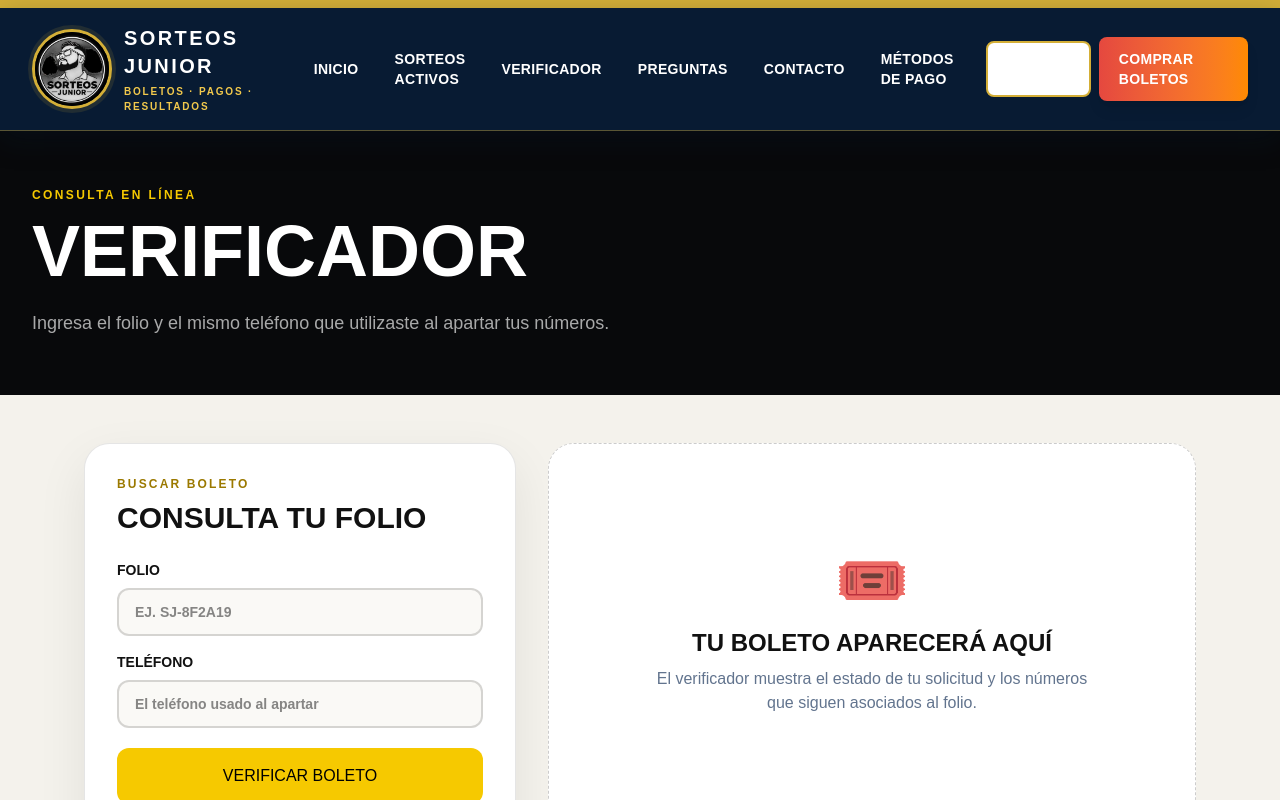
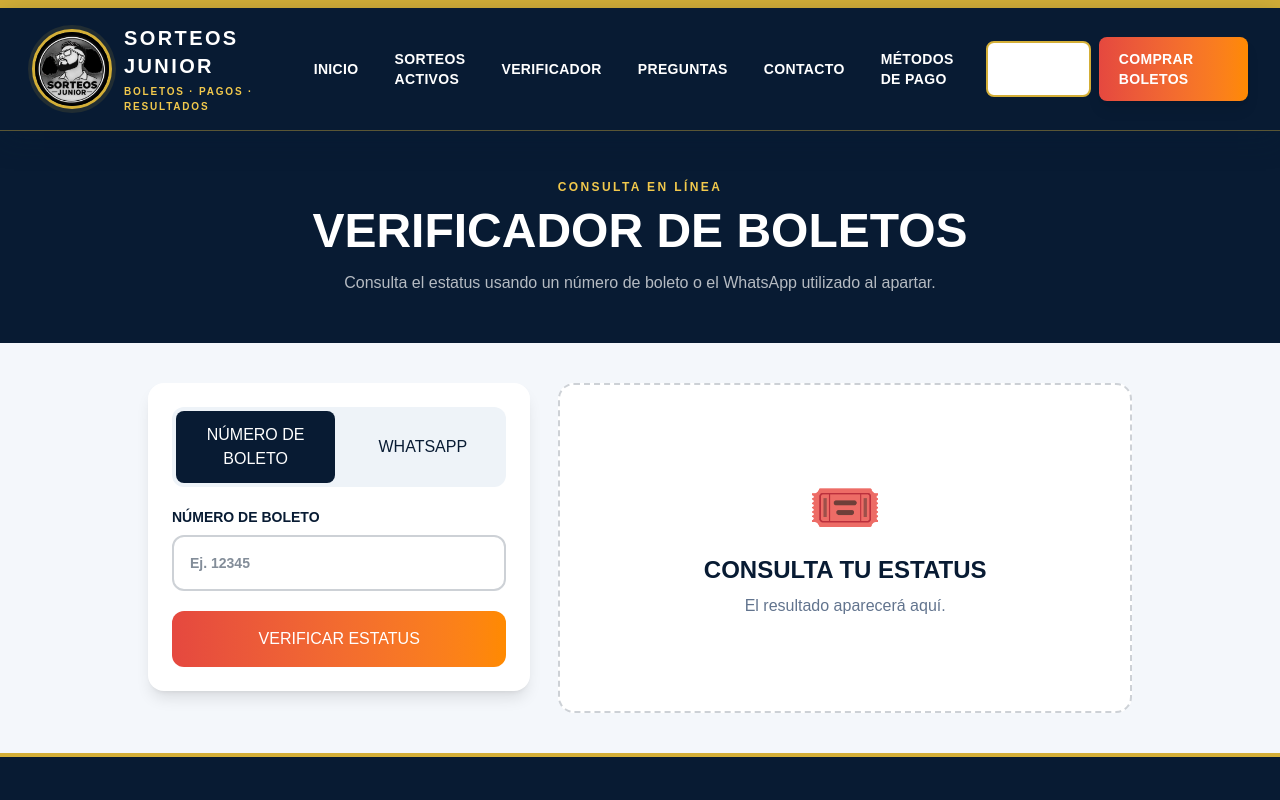
Before and after one commit to victornada2001-hash/Auto-Stereo-Codes---Car-Radio-Code-Service, a Next.js app in the folder raffles-app/: page /verificador in a window 1280 px wide. Shown: the top 800 px of the page. Built offline with nearby package versions, Linux system fonts and the light colour scheme.

Commit message:
Redesign verifier for ticket number or WhatsApp

```diff
--- a/raffles-app/app/verificador/page.tsx
+++ b/raffles-app/app/verificador/page.tsx
@@ -1,91 +1,73 @@
 "use client";
 
 import { FormEvent, useState } from "react";
-import { SiteFooter, SiteHeader } from "../components/site";
+import { JuniorClassicHeader } from "../components/junior-classic-header";
+import { SiteFooter } from "../components/site";
 
+type VerifyRow = {
+  folio?: string | null;
+  status: string;
+  ticket_number?: number | null;
+  ticket_count?: number;
+  created_at?: string | null;
+};
 type VerifyResult = {
-  folio: string;
-  status: string;
-  amount: number;
-  expires_at?: string | null;
-  paid_at?: string | null;
-  created_at?: string | null;
-  tickets: number[];
-  released_ticket_count?: number;
-  raffle?: { id: string; title: string; status: string; draw_date?: string | null; prize?: string | null } | null;
+  mode: "ticket" | "phone";
+  raffle?: { id:string; title:string; prize?:string|null } | null;
+  results: VerifyRow[];
 };
 
 const labels: Record<string, string> = {
+  available: "Disponible",
   reserved: "Apartado",
-  receipt_uploaded: "Comprobante recibido",
+  receipt_uploaded: "Pago en revisión",
   paid: "Pagado",
-  unpaid: "Pendiente / no pagado",
+  unpaid: "No pagado",
   manual_review: "En revisión",
-  cancelled: "Liberado / cancelado",
+  ai_reviewed: "En revisión",
+  cancelled: "Cancelado",
 };
 
+function statusClass(status:string) {
+  if(status==="paid") return "bg-emerald-100 text-emerald-800";
+  if(status==="available") return "bg-sky-100 text-sky-800";
+  if(status==="receipt_uploaded"||status==="manual_review"||status==="ai_reviewed") return "bg-amber-100 text-amber-800";
+  return "bg-red-100 text-red-800";
+}
+
 export default function VerificadorPage() {
-  const [folio, setFolio] = useState("");
-  const [phone, setPhone] = useState("");
-  const [result, setResult] = useState<VerifyResult | null>(null);
-  const [error, setError] = useState("");
-  const [loading, setLoading] = useState(false);
+  const [mode,setMode]=useState<"ticket"|"phone">("ticket");
+  const [value,setValue]=useState("");
+  const [result,setResult]=useState<VerifyResult|null>(null);
+  const [error,setError]=useState("");
+  const [loading,setLoading]=useState(false);
 
-  async function verify(event: FormEvent) {
+  async function verify(event:FormEvent) {
     event.preventDefault();
-    setLoading(true); setError(""); setResult(null);
-    try {
-      const response = await fetch("/api/verificar", {
-        method: "POST",
-        headers: { "Content-Type": "application/json" },
-        body: JSON.stringify({ folio, phone }),
-      });
-      const data = await response.json();
-      if (!response.ok) throw new Error(data?.error || "No fue posible verificar el boleto.");
+    setLoading(true);setError("");setResult(null);
+    try{
+      const response=await fetch("/api/verificar",{method:"POST",headers:{"Content-Type":"application/json"},body:JSON.stringify({mode,value})});
+      const data=await response.json();
+      if(!response.ok)throw new Error(data?.error||"No fue posible verificar.");
       setResult(data);
-    } catch (e) {
-      setError(e instanceof Error ? e.message : "No fue posible verificar el boleto.");
-    } finally {
-      setLoading(false);
-    }
+    }catch(e){setError(e instanceof Error?e.message:"No fue posible verificar.");}
+    finally{setLoading(false);}
   }
 
-  return <main className="min-h-screen bg-[#f4f2ec] text-[#111]">
-    <SiteHeader />
-    <section className="bg-[#08090b] text-white"><div className="mx-auto max-w-7xl px-5 py-14 lg:px-8"><div className="text-xs font-black uppercase tracking-[.2em] text-[#f6c900]">Consulta en línea</div><h1 className="mt-3 text-5xl font-black uppercase leading-none sm:text-7xl">Verificador</h1><p className="mt-5 max-w-2xl text-lg leading-8 text-white/65">Ingresa el folio y el mismo teléfono que utilizaste al apartar tus números.</p></div></section>
+  return <main className="min-h-screen bg-[#f4f7fb] text-[#111827]">
+    <JuniorClassicHeader whatsapp="6648118609"/>
+    <section className="bg-[#081b33] px-5 py-12 text-center text-white"><div className="text-xs font-black uppercase tracking-[.2em] text-[#f2c94c]">Consulta en línea</div><h1 className="mt-3 text-5xl font-black uppercase">Verificador de boletos</h1><p className="mx-auto mt-4 max-w-2xl text-white/70">Consulta el estatus usando un número de boleto o el WhatsApp utilizado al apartar.</p></section>
 
-    <section className="mx-auto grid max-w-6xl gap-8 px-5 py-12 lg:grid-cols-[.8fr_1.2fr]">
-      <form onSubmit={verify} className="h-fit rounded-[1.6rem] border border-black/10 bg-white p-6 shadow-[0_18px_50px_rgba(0,0,0,.08)] sm:p-8">
-        <div className="text-xs font-black uppercase tracking-[.18em] text-[#9b7900]">Buscar boleto</div>
-        <h2 className="mt-2 text-3xl font-black uppercase">Consulta tu folio</h2>
-        <label className="mt-6 block text-sm font-black uppercase">Folio<input value={folio} onChange={e=>setFolio(e.target.value.toUpperCase())} required placeholder="Ej. SJ-8F2A19" className="mt-2 w-full rounded-xl border-2 border-black/15 bg-[#faf9f6] px-4 py-3 text-base font-bold uppercase outline-none focus:border-[#f6c900]" /></label>
-        <label className="mt-4 block text-sm font-black uppercase">Teléfono<input value={phone} onChange={e=>setPhone(e.target.value)} required inputMode="tel" placeholder="El teléfono usado al apartar" className="mt-2 w-full rounded-xl border-2 border-black/15 bg-[#faf9f6] px-4 py-3 text-base font-bold outline-none focus:border-[#f6c900]" /></label>
-        <button disabled={loading} className="mt-5 w-full rounded-xl bg-[#f6c900] px-5 py-4 font-black uppercase text-black disabled:opacity-50">{loading ? "Consultando…" : "Verificar boleto"}</button>
-        {error && <div className="mt-4 rounded-xl border border-red-200 bg-red-50 p-4 text-sm font-bold text-red-700">{error}</div>}
-        <p className="mt-5 text-xs leading-5 text-slate-500">Por seguridad, se requieren ambos datos. Si cambiaste de número o no recuerdas el folio, contacta a administración.</p>
+    <section className="mx-auto grid max-w-5xl gap-7 px-5 py-10 lg:grid-cols-[.8fr_1.2fr]">
+      <form onSubmit={verify} className="h-fit rounded-2xl bg-white p-6 shadow-lg">
+        <div className="grid grid-cols-2 gap-2 rounded-xl bg-[#eef3f8] p-1"><button type="button" onClick={()=>{setMode("ticket");setValue("");setResult(null);setError("");}} className={`rounded-lg px-3 py-3 text-xs font-black uppercase ${mode==="ticket"?"bg-[#081b33] text-white":"text-[#081b33]"}`}>Número de boleto</button><button type="button" onClick={()=>{setMode("phone");setValue("");setResult(null);setError("");}} className={`rounded-lg px-3 py-3 text-xs font-black uppercase ${mode==="phone"?"bg-[#081b33] text-white":"text-[#081b33]"}`}>WhatsApp</button></div>
+        <label className="mt-5 block text-sm font-black uppercase text-[#081b33]">{mode==="ticket"?"Número de boleto":"WhatsApp de 10 dígitos"}<input value={value} onChange={e=>setValue(e.target.value.replace(/\D/g,""))} required inputMode="numeric" placeholder={mode==="ticket"?"Ej. 12345":"Ej. 6648118609"} className="mt-2 w-full rounded-xl border-2 border-[#081b33]/20 px-4 py-4 text-lg font-black outline-none focus:border-[#d4af37]"/></label>
+        <button disabled={loading} className="mt-5 w-full rounded-xl bg-gradient-to-r from-[#e5483f] to-[#ff8a00] px-5 py-4 font-black uppercase text-white disabled:opacity-50">{loading?"Consultando…":"Verificar estatus"}</button>
+        {error&&<div className="mt-4 rounded-xl border border-red-200 bg-red-50 p-4 text-sm font-bold text-red-700">{error}</div>}
       </form>
 
-      <div>
-        {!result ? <div className="flex min-h-[380px] items-center justify-center rounded-[1.6rem] border border-dashed border-black/20 bg-white p-10 text-center"><div><div className="text-6xl">🎟️</div><div className="mt-4 text-2xl font-black uppercase">Tu boleto aparecerá aquí</div><p className="mt-2 max-w-md text-slate-500">El verificador muestra el estado de tu solicitud y los números que siguen asociados al folio.</p></div></div> : <ResultCard result={result} />}
-      </div>
+      {!result?<div className="grid min-h-[330px] place-items-center rounded-2xl border-2 border-dashed border-[#081b33]/20 bg-white p-8 text-center"><div><div className="text-6xl">🎟️</div><h2 className="mt-4 text-2xl font-black uppercase text-[#081b33]">Consulta tu estatus</h2><p className="mt-2 text-slate-500">El resultado aparecerá aquí.</p></div></div>:<div className="rounded-2xl bg-white p-6 shadow-lg"><div className="text-xs font-black uppercase tracking-[.18em] text-[#b78c12]">{result.raffle?.title||"Sorteo activo"}</div><h2 className="mt-2 text-3xl font-black uppercase text-[#081b33]">Resultado</h2><div className="mt-5 space-y-3">{result.results.map((row,index)=><div key={`${row.folio||row.ticket_number||index}-${index}`} className="rounded-xl border border-slate-200 p-4"><div className="flex flex-wrap items-center justify-between gap-3"><div>{row.ticket_number?<div className="font-mono text-xl font-black text-[#081b33]">Boleto {row.ticket_number}</div>:<div className="font-black text-[#081b33]">{row.ticket_count||0} boleto(s)</div>}{row.folio&&<div className="mt-1 text-xs font-bold text-slate-500">Folio {row.folio}</div>}</div><span className={`rounded-full px-4 py-2 text-xs font-black uppercase ${statusClass(row.status)}`}>{labels[row.status]||row.status}</span></div></div>)}</div></div>}
     </section>
-    <SiteFooter settings={{}} />
+    <SiteFooter settings={{whatsapp_number:"6648118609"}}/>
   </main>;
 }
-
-function ResultCard({ result }: { result: VerifyResult }) {
-  const paid = result.status === "paid";
-  return <div className="overflow-hidden rounded-[1.6rem] border border-black/10 bg-white shadow-[0_18px_50px_rgba(0,0,0,.08)]">
-    <div className={`${paid ? "bg-[#f6c900] text-black" : "bg-[#111] text-white"} p-6 sm:p-8`}>
-      <div className="text-xs font-black uppercase tracking-[.2em] opacity-70">Resultado de verificación</div>
-      <div className="mt-2 flex flex-wrap items-end justify-between gap-4"><div><div className="text-4xl font-black uppercase">{result.folio}</div><div className="mt-2 text-sm font-bold opacity-70">{result.raffle?.title || "Sorteo"}</div></div><div className={`${paid ? "bg-black text-white" : "bg-[#f6c900] text-black"} rounded-full px-4 py-2 text-xs font-black uppercase`}>{labels[result.status] || result.status}</div></div>
-    </div>
-    <div className="p-6 sm:p-8">
-      <div className="grid gap-3 sm:grid-cols-2"><Info label="Estado" value={labels[result.status] || result.status}/><Info label="Monto registrado" value={`$${Number(result.amount || 0).toFixed(2)}`}/>{result.raffle?.prize && <Info label="Premio" value={result.raffle.prize}/>}<Info label="Boletos activos" value={String(result.tickets.length)}/></div>
-      <div className="mt-7"><div className="text-xs font-black uppercase tracking-[.18em] text-slate-500">Números asociados</div>{result.tickets.length ? <div className="mt-3 flex flex-wrap gap-2">{result.tickets.map(number => <span key={number} className="rounded-lg border-2 border-black bg-[#f6c900] px-3 py-2 font-mono text-sm font-black">{number}</span>)}</div> : <div className="mt-3 rounded-xl bg-slate-50 p-4 font-bold text-slate-500">Este folio no tiene números activos actualmente.</div>}</div>
-      {result.released_ticket_count ? <div className="mt-5 rounded-xl border border-amber-200 bg-amber-50 p-4 text-sm font-bold text-amber-800">Este folio tiene {result.released_ticket_count} número(s) que fueron liberados y ya no están activos.</div> : null}
-      {result.raffle?.id && <a href={`/rifa/${result.raffle.id}`} className="mt-6 inline-flex rounded-xl bg-black px-5 py-3 font-black uppercase text-white">Ver sorteo →</a>}
-    </div>
-  </div>;
-}
-function Info({ label, value }: { label: string; value: string }) { return <div className="rounded-xl bg-[#f4f2ec] p-4"><div className="text-[10px] font-black uppercase tracking-[.14em] text-slate-500">{label}</div><div className="mt-1 font-black">{value}</div></div>; }
```
